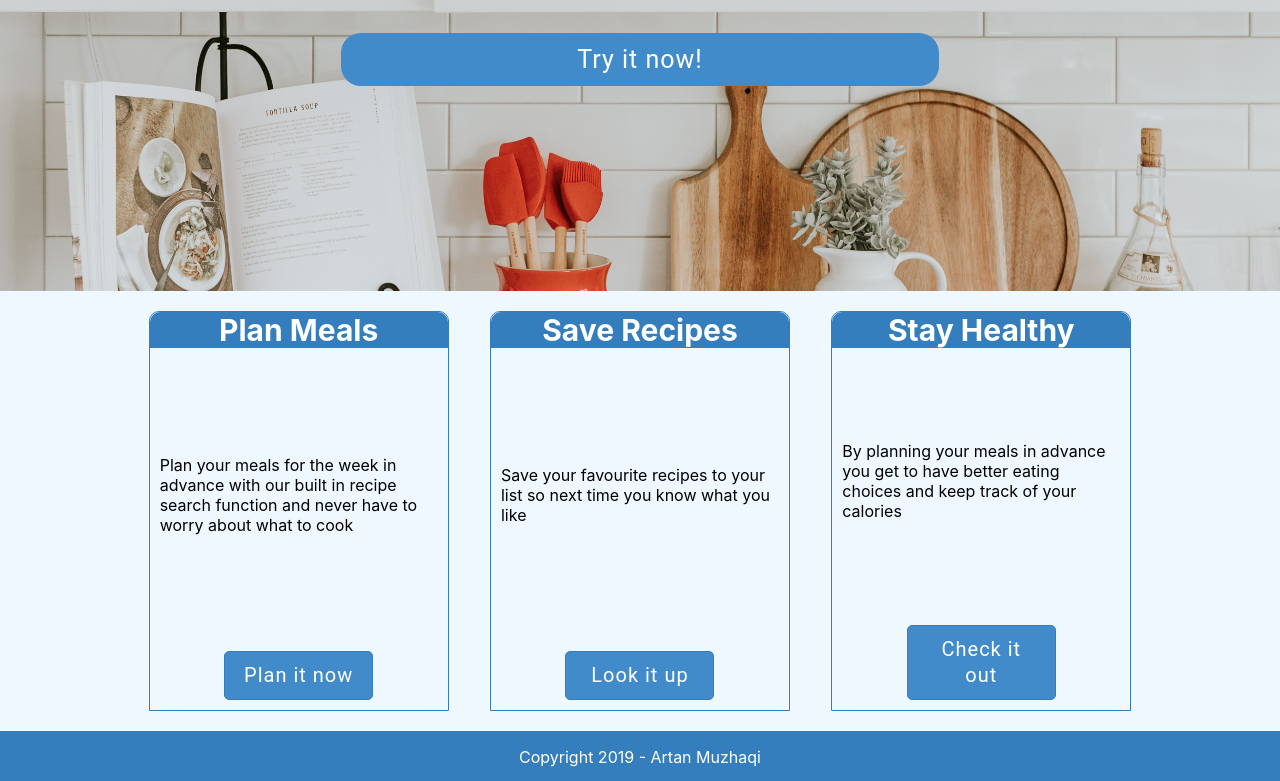
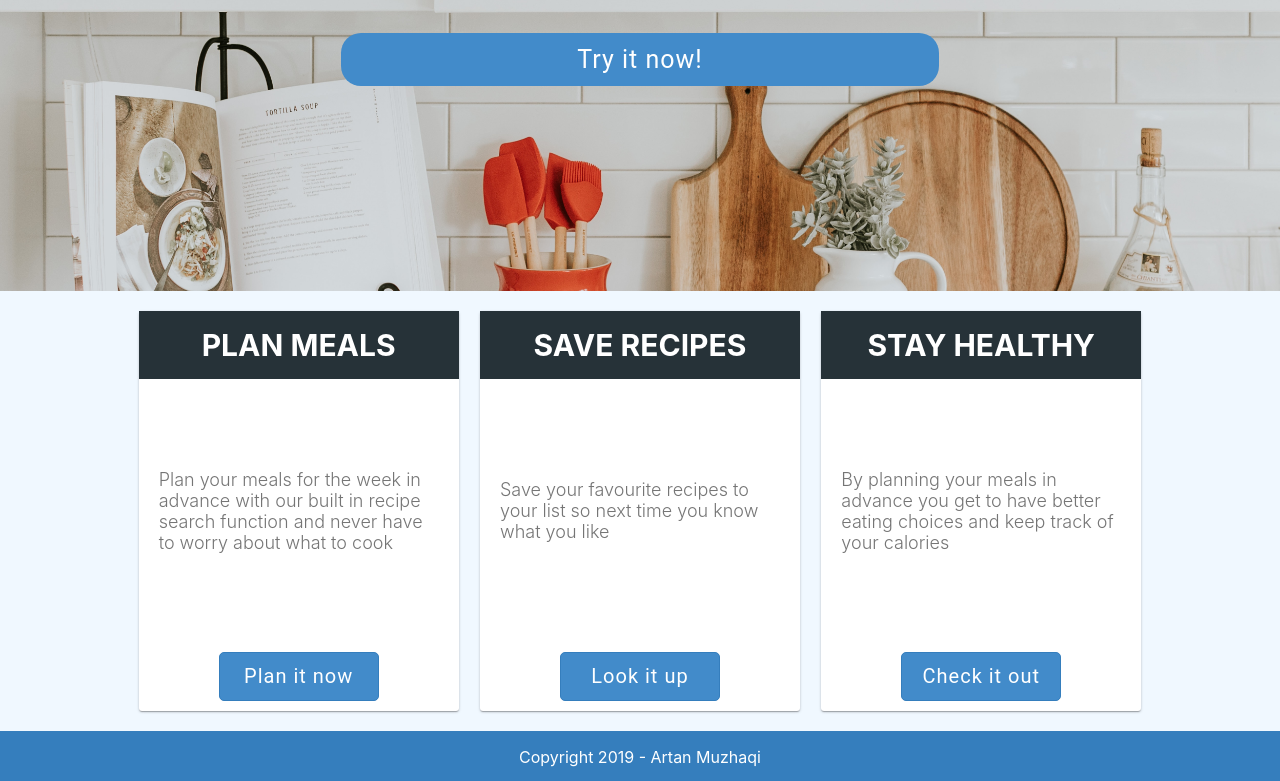
Before and after one commit to muzhaqi16/meal-planner-react, a React (Create React App) app: page / in a window 1280 px wide. Shown: the part 378-1159 px from the top of the page. Built offline with nearby package versions, Linux system fonts and the light colour scheme; the HTML template or start-up script is replaced by a standard one.

Commit message:
improve lading page layout

```diff
--- a/src/components/Calendar/Day.css
+++ b/src/components/Calendar/Day.css
@@ -27,11 +27,15 @@ li.meal-time {
     align-items: center;
     justify-content: space-between;
 }
+span{
+    flex: 2;
+}
 .breakfast,.lunch,.dinner{
     margin-right: 10px;
     align-self: center;
     height: 100%;
     display: none;
+    flex: 1;
 }
 .breakfast{
     border-right:5px solid blue;
@@ -47,9 +51,7 @@ li.meal-time {
     padding-right: 10px;
     display: inline-block;
 }
-.meal-time>span{
-    flex: 1;
-}
+
 
 @media all and (max-width: 480px) {
     li.meal-time {
--- a/src/components/LandingPage/LandingPage.css
+++ b/src/components/LandingPage/LandingPage.css
@@ -4,7 +4,8 @@ main {
     background-color: aliceblue;
 }
 .hero-container{
-    min-width: 50vw;
+    min-width: 40vw;
+    margin: 2vw;
 }
 .button{
     width: 50%;
@@ -15,15 +16,15 @@ article {
     display: flex;
     flex-direction: column;
     min-height: 400px;
-    max-width: 300px;
+    max-width: 320px;
     min-width: 250px;
-    flex: 1;
+    flex: 0 0 50%;
     margin: 10px 10px;
     flex-grow: 1;
+    background-color: #fff;
     justify-content: space-between;
-    border: 1px solid #357ebd;
-    border-top-left-radius: 10px;
-    border-top-right-radius: 10px;
+    border-radius: 3px;
+    box-shadow: 0 1px 3px 0 rgba(0, 0, 0, 0.2), 0 1px 1px 0 rgba(0, 0, 0, 0.14), 0 2px 1px -1px rgba(0, 0, 0, 0.12);
 }
 
 .articles {
@@ -76,11 +77,20 @@ h3 {
 }
 
 article>header {
-    border-top-left-radius: 10px;
-    border-top-right-radius: 10px;
+    padding: 16px 24px;
+    background-color: #263238;
+    font-size: 1.125rem;
+    color: #fff;
+    text-transform: uppercase;
 }
 article>p{
-    padding: 10px;
+    padding:0 20px;
+
+font-size: 1.125rem;
+
+font-weight: 300;
+
+color: rgba(0, 0, 0, 0.54);
 }
 article>footer{
     background-color: transparent;
```
